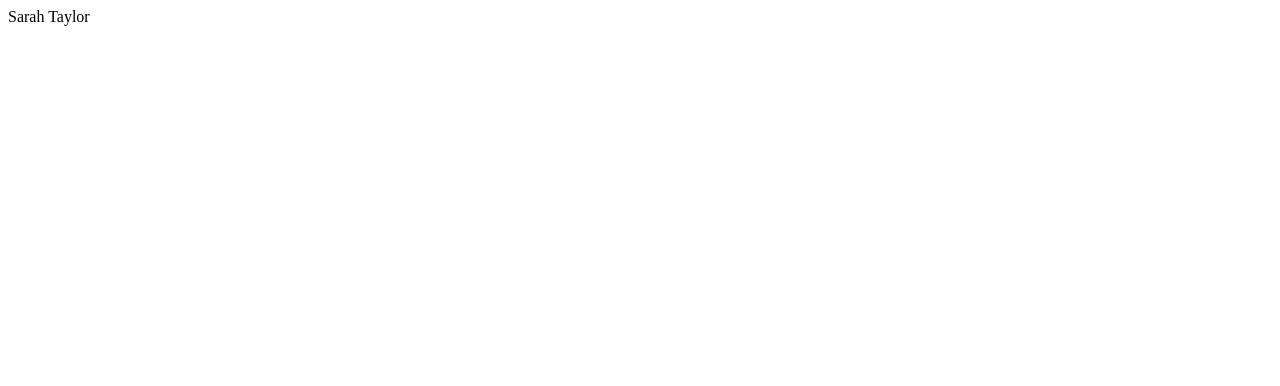
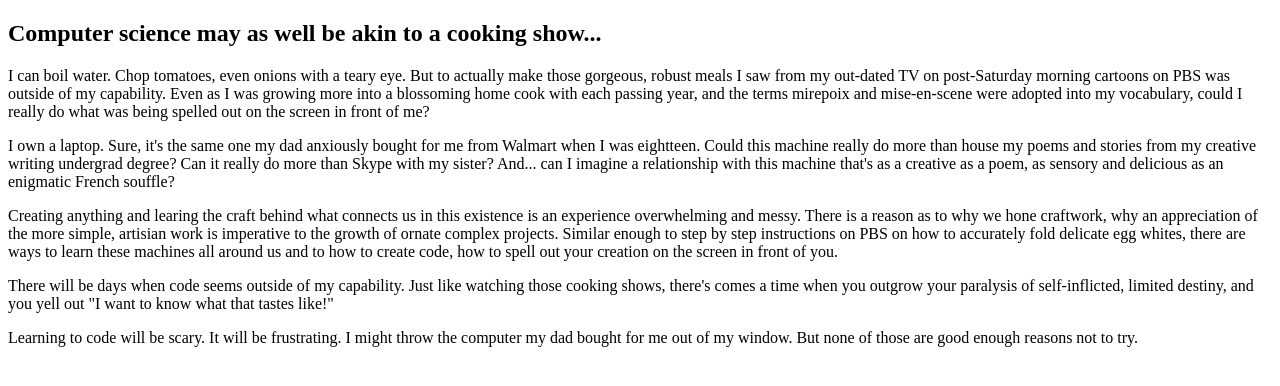
Before and after one commit to saraht0825/my_portfolio_project, a plain HTML site: page index.html in a window 1280 px wide. Drawn offline with Linux system fonts and the light colour scheme.

Commit message:
docs: add copy to update index.html

```diff
--- a/index.html
+++ b/index.html
@@ -1 +1,38 @@
-<p>Sarah Taylor</p>
+<!DOCTYPE html>
+<html>
+    <head>
+        <title>Sarah Taylor's Portfolio Site</title>
+    </head>
+    <body>
+        <article>
+            <h1>Computer science may as well be akin to a cooking show...</h1>
+            <p>I can boil water. Chop tomatoes, even onions with a teary eye. But to actually make
+            those gorgeous, robust meals I saw from my out-dated TV on post-Saturday morning cartoons
+            on PBS was outside of my capability. Even as I was growing more into a blossoming home
+            cook with each passing year, and the terms mirepoix and mise-en-scene were adopted into
+            my vocabulary, could I really do what was being spelled out on the screen in front of
+            me?
+            </p>
+            <p>I own a laptop. Sure, it's the same one my dad anxiously bought for me from Walmart when
+            I was eightteen. Could this machine really do more than house my poems and stories from
+            my creative writing undergrad degree? Can it really do more than Skype with my sister?
+            And... can I imagine a relationship with this machine that's as a creative as a poem,
+            as sensory and delicious as an enigmatic French souffle?
+            </p>
+            <p>Creating anything and learing the craft behind what connects us in this existence is an
+            experience overwhelming and messy. There is a reason as to why we hone craftwork, why an
+            appreciation of the more simple, artisian work is imperative to the growth of ornate
+            complex projects. Similar enough to step by step instructions on PBS on how to accurately
+            fold delicate egg whites, there are ways to learn these machines all around us and to how
+            to create code, how to spell out your creation on the screen in front of you.
+            </p>
+            <p> There will be days when code seems outside of my capability. Just like watching those
+            cooking shows, there's comes a time when you outgrow your paralysis of self-inflicted,
+            limited destiny, and you yell out "I want to know what that tastes like!"
+            </p>
+            <p> Learning to code will be scary. It will be frustrating. I might throw the computer my
+            dad bought for me out of my window. But none of those are good enough reasons not to try.
+            </p>
+            </article>
+    </body>
+</html>
```
